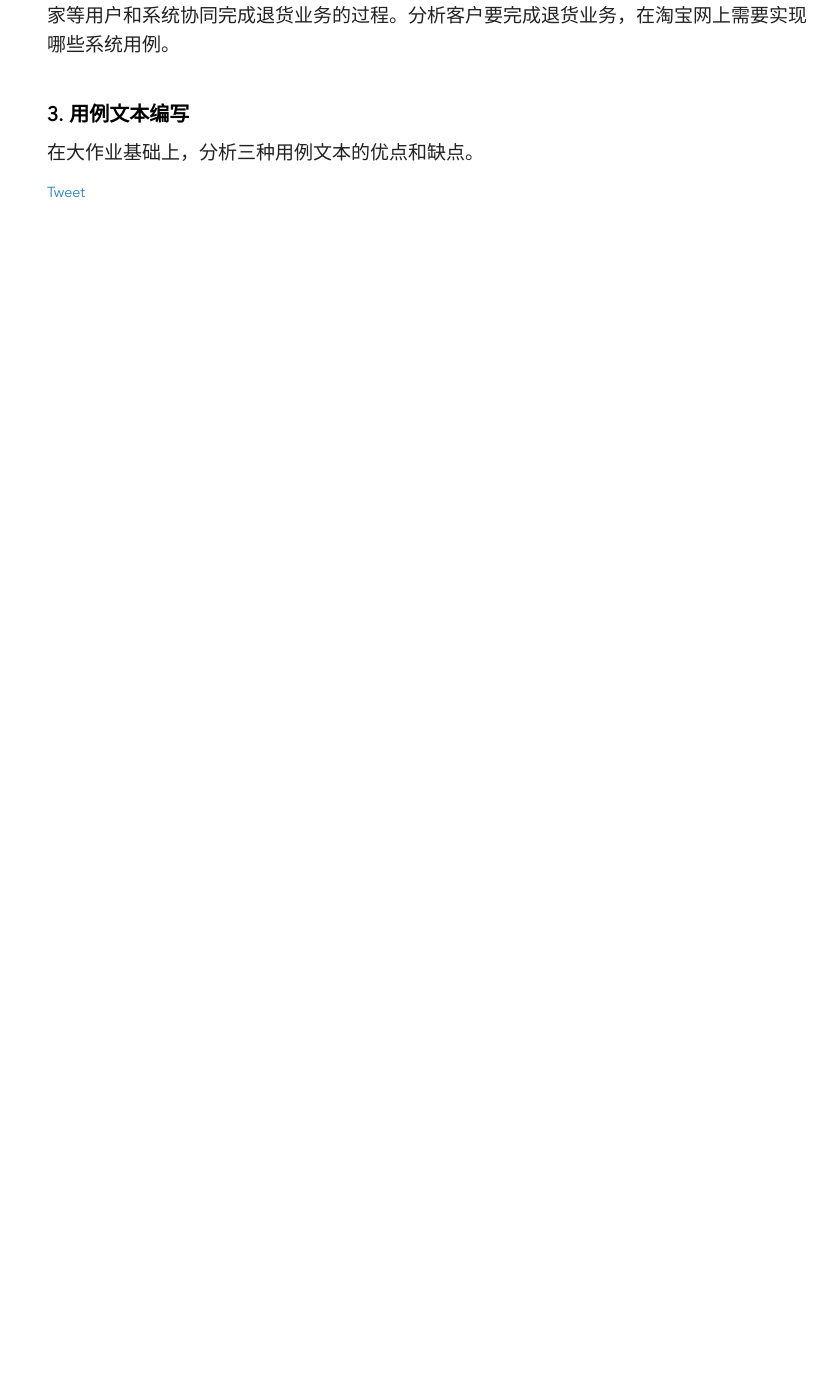
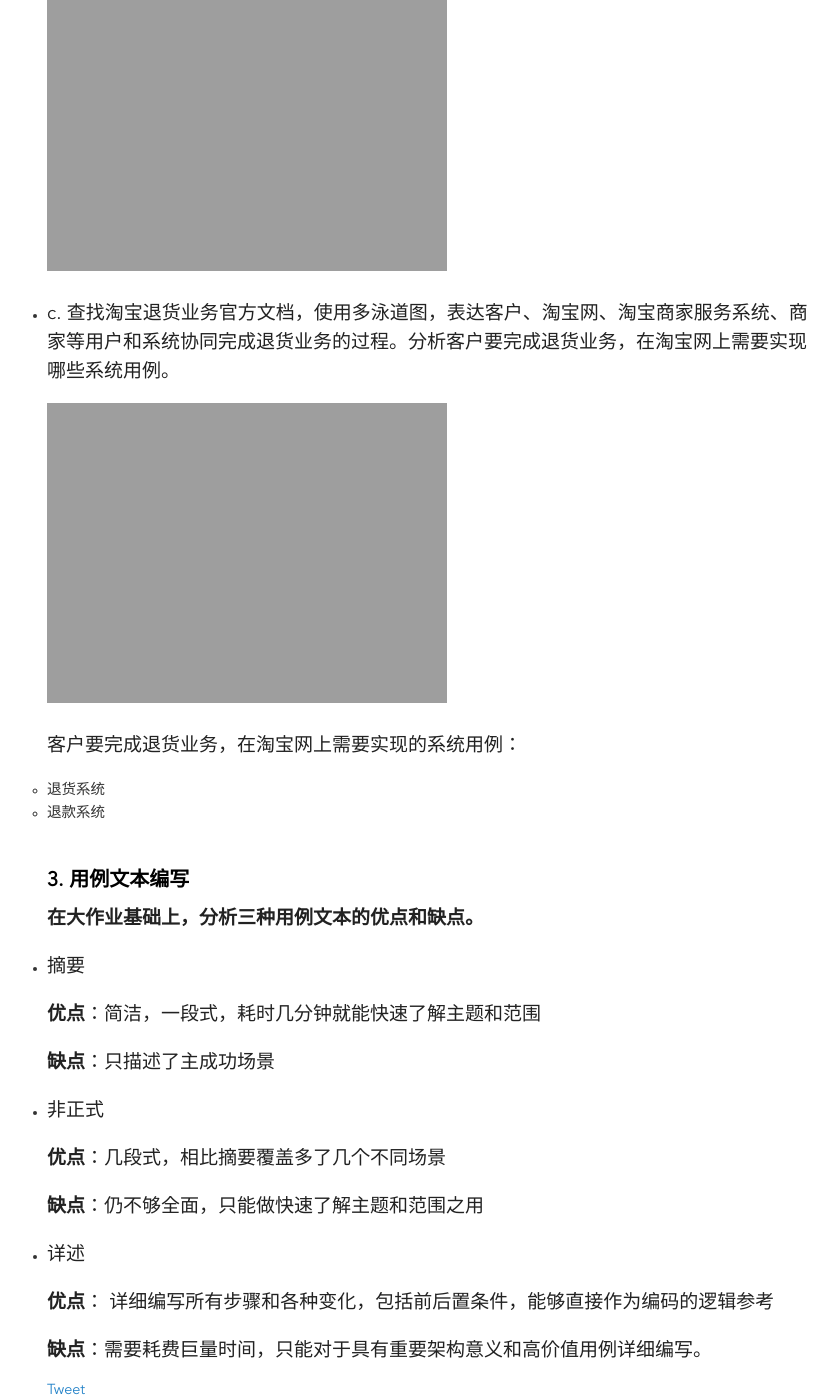
Before and after one commit to alexandrali3/alexandrali3.github.io, a Jekyll site: the page built from _posts/2018-04-19-homework3.md, in a window 1280 px wide and 1400 px high, scrolled down 2417 px. Shown: the whole window, without its empty margins (209-1047 px from the left). Built offline with Jekyll 4.4.1, drawn with Linux system fonts in a browser that asks for light colours; comment, search, counter and statistics services are not loaded; before the commit the page ends 2620 px from its top, so only the background shows below that.

Commit message:
Modify homework3

```diff
--- a/_posts/2018-04-19-homework3.md
+++ b/_posts/2018-04-19-homework3.md
@@ -68,12 +68,34 @@ author:
 
 - b. 选择你身边的银行 ATM，用活动图描绘取款业务流程。
 
+    ![activity-diagram-ATM](https://alexandrali3.github.io/MyImage/github_page/homework3/activity-diagram-atm.PNG)
 
 - c. 查找淘宝退货业务官方文档，使用多泳道图，表达客户、淘宝网、淘宝商家服务系统、商家等用户和系统协同完成退货业务的过程。分析客户要完成退货业务，在淘宝网上需要实现哪些系统用例。
 
+    ![activity-diagram-taobao](https://alexandrali3.github.io/MyImage/github_page/homework3/activity-diagram-taobao.PNG)
 
-
+    客户要完成退货业务，在淘宝网上需要实现的系统用例：
+    - 退货系统
+    - 退款系统
 
 ## 3. 用例文本编写
 
-在大作业基础上，分析三种用例文本的优点和缺点。
+**在大作业基础上，分析三种用例文本的优点和缺点。**
+
+- 摘要
+
+    **优点**：简洁，一段式，耗时几分钟就能快速了解主题和范围
+
+    **缺点**：只描述了主成功场景
+
+- 非正式
+
+    **优点**：几段式，相比摘要覆盖多了几个不同场景
+
+    **缺点**：仍不够全面，只能做快速了解主题和范围之用
+
+- 详述
+
+    **优点**： 详细编写所有步骤和各种变化，包括前后置条件，能够直接作为编码的逻辑参考
+
+    **缺点**：需要耗费巨量时间，只能对于具有重要架构意义和高价值用例详细编写。
```
